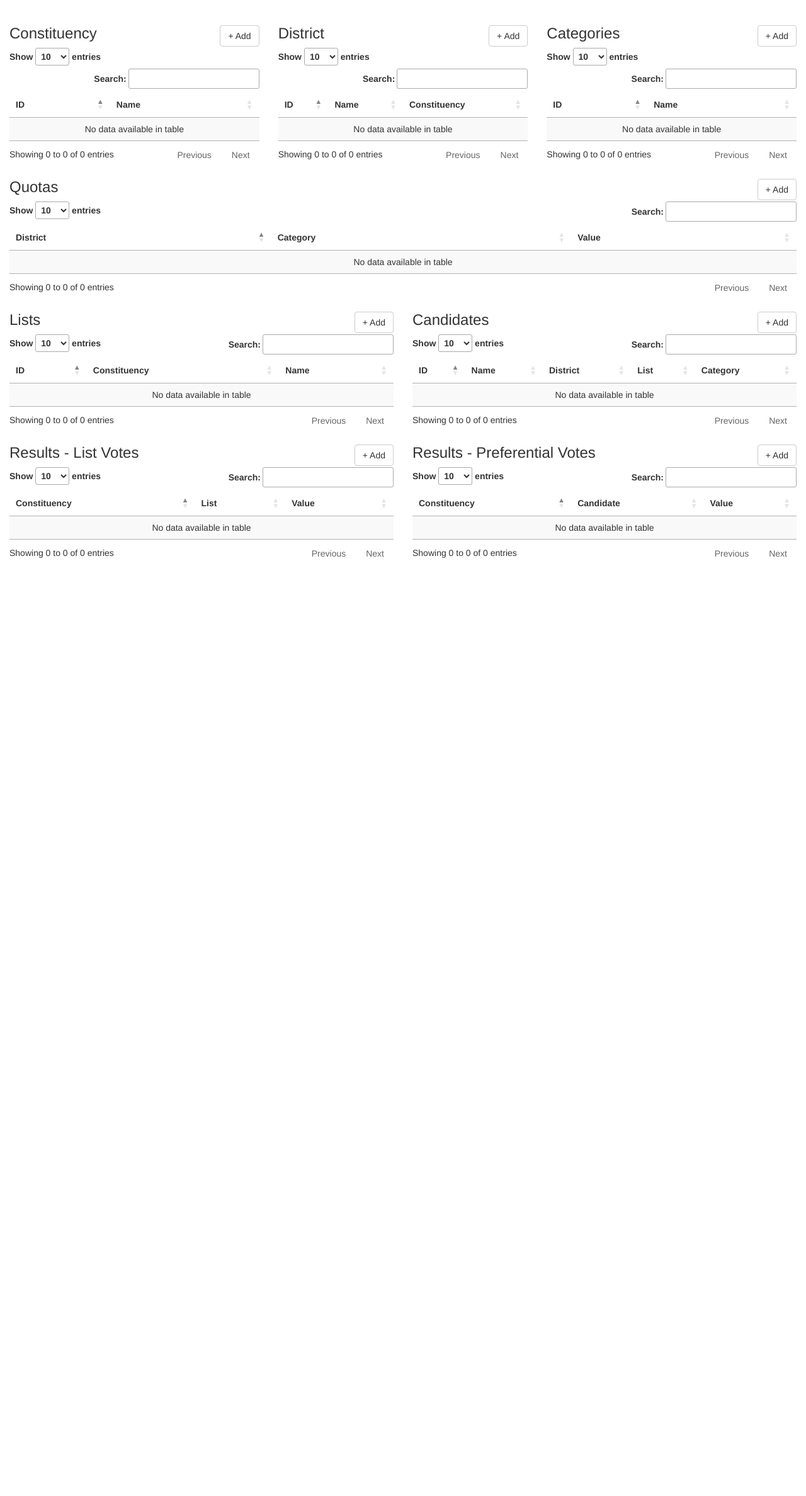
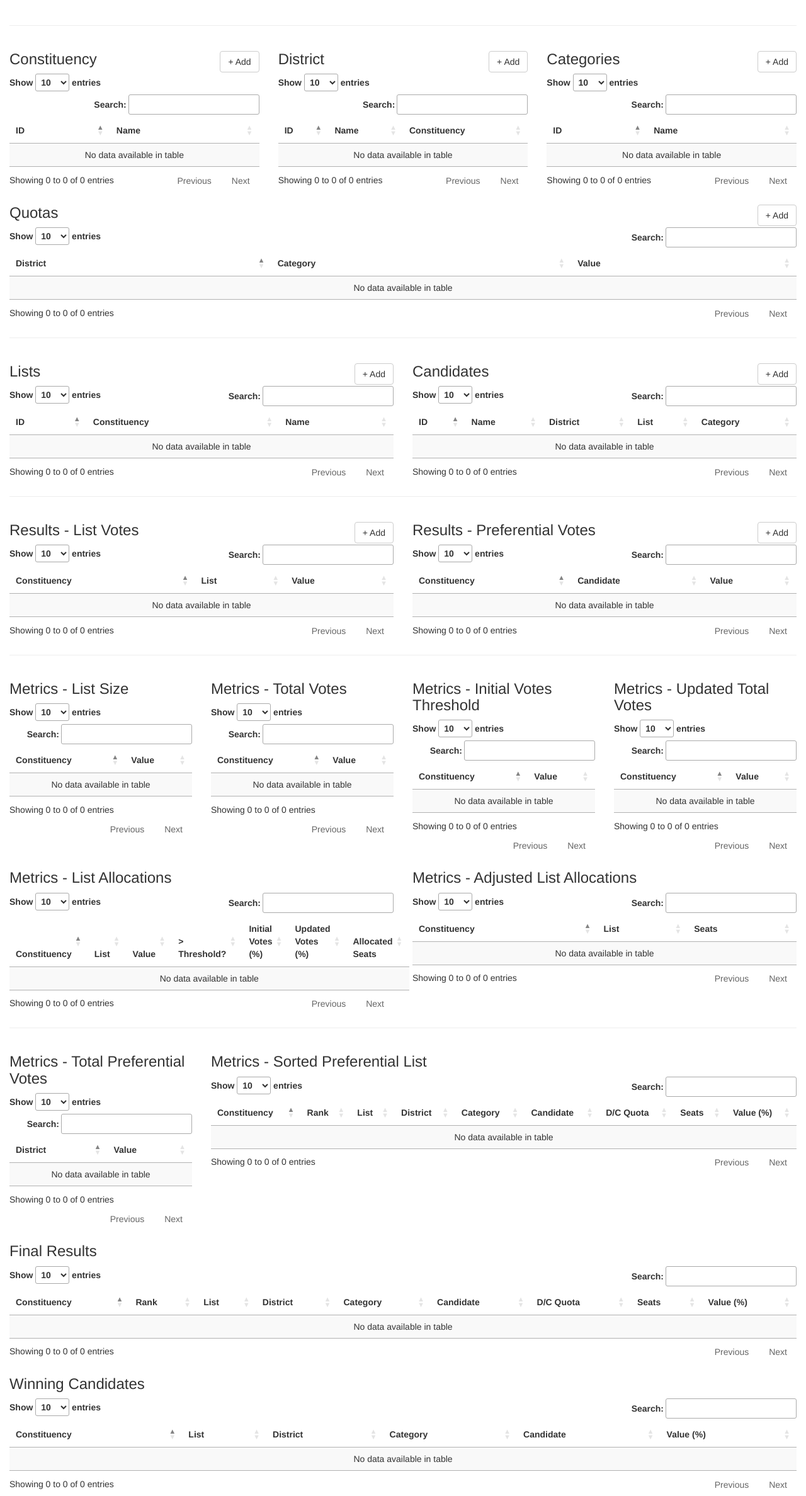
Before and after one commit to mist3ideen/elections, a Flask app: page / in a window 1280 px wide. Shown: the whole page at 63% size. Before the commit the page ends 886 px from the top, so only its background shows below. Run offline with Flask 2, Linux system fonts and the light colour scheme; data that the repository does not hold is empty; parts of the project's set-up code (start-up, migrations or seed data) failed here and were passed over; some libraries are stand-ins or nearby versions.

Commit message:
Added read-only ui for result views

```diff
--- a/uielections/application.py
+++ b/uielections/application.py
@@ -1,6 +1,10 @@
 from collections import namedtuple
+import calendar
+from datetime import datetime
+from decimal import Decimal, localcontext
 
 from flask import Flask, Blueprint, jsonify, url_for, request, render_template
+from flask.json import JSONEncoder
 from sqlalchemy_utils import escape_like
 from sqlalchemy import or_, func, Date
 from flask_sqlalchemy import SQLAlchemy
@@ -8,14 +12,41 @@ from flask_sqlalchemy import SQLAlchemy
 from .datatables import DataTable
 
 FieldColumn = namedtuple('FieldColumn', 'name,title,filter,type,orderable,searchable,visible,editable,choices')
+ROFieldColumn = lambda *args, **kwargs: FieldColumn(*args, editable=False, visible=False, **kwargs)
 noop_filter = lambda instance, value: value
 
 
 def getname_filter(model, field):
     return lambda instance, value: getattr(model.query.get(value), field)
 
+class CustomJSONEncoder(JSONEncoder):
+
+    def default(self, obj):
+        if isinstance(obj, datetime):
+            if obj.utcoffset() is not None:
+                obj = obj - obj.utcoffset()
+            millis = int(
+                calendar.timegm(obj.timetuple()) * 1000 +
+                obj.microsecond / 1000
+            )
+            return millis
+        elif isinstance(obj, Decimal):
+            # return str(obj)
+            # return float(obj)
+            # with localcontext() as ctx:
+            #     ctx.prec = 4
+            return str(obj.quantize(Decimal('1.0000')))
+        try:
+            iterable = iter(obj)
+        except TypeError:
+            pass
+        else:
+            return list(iterable)
+        return JSONEncoder.default(self, obj)
+
 
 app = Flask(__name__)
+app.json_encoder = CustomJSONEncoder
 app.config.from_object('uielections.config')
 app.config.from_envvar('UIELECTIONS_CONFIG', silent=True)
 
@@ -23,6 +54,9 @@ db = SQLAlchemy(app=app)
 
 dt = Blueprint('datatables', __name__)
 TABLES = {}
+
+class View:
+    pass
 
 
 def mynamedtuple(name, *field_args):
@@ -161,6 +195,224 @@ class PreferentialVote(db.Model):
     value = db.Column(db.Integer, nullable=False)
 
     id = db.CompositeProperty(_PreferentialVoteId, 'constituency_id', 'candidate_id')
+
+
+class ConstituencyListSize(View, db.Model):
+    __tablename__ = 'constituency_list_size'
+
+    FIELDS = [
+        ROFieldColumn('constituency_id', 'Constituency', getname_filter(Constituency, 'name'), 'string', orderable=True, searchable=True, choices=Constituency),
+        ROFieldColumn('list_size', 'Value', noop_filter, 'number', orderable=True, searchable=False, choices=None),
+    ]
+
+    id = db.synonym('constituency_id')
+
+    constituency_id = db.Column(db.Integer, db.ForeignKey('consituencies.id'), primary_key=True)
+    list_size = db.Column(db.Integer, nullable=False)
+
+
+class ConstituencyTotalVotes(View, db.Model):
+    __tablename__ = 'constituency_total_votes'
+
+    FIELDS = [
+        ROFieldColumn('constituency_id', 'Constituency', getname_filter(Constituency, 'name'), 'string', orderable=True, searchable=True, choices=Constituency),
+        ROFieldColumn('total_votes', 'Value', noop_filter, 'number', orderable=True, searchable=False, choices=None),
+    ]
+
+    id = db.synonym('constituency_id')
+
+    constituency_id = db.Column(db.Integer, db.ForeignKey('consituencies.id'), primary_key=True)
+    total_votes = db.Column(db.Integer, nullable=False)
+
+
+class ConstituencyInitialThreshold(View, db.Model):
+    __tablename__ = 'results_constituency_threshold'
+
+    FIELDS = [
+        ROFieldColumn('constituency_id', 'Constituency', getname_filter(Constituency, 'name'), 'string', orderable=True, searchable=True, choices=Constituency),
+        ROFieldColumn('list_threshold', 'Value', noop_filter, 'number', orderable=True, searchable=False, choices=None),
+    ]
+
+    id = db.synonym('constituency_id')
+
+    constituency_id = db.Column(db.Integer, db.ForeignKey('consituencies.id'), primary_key=True)
+    list_threshold = db.Column(db.Integer, nullable=False)
+
+
+class ConstituencyCountedVotes(View, db.Model):
+    __tablename__ = 'results_constituency_total_votes'
+
+    FIELDS = [
+        ROFieldColumn('constituency_id', 'Constituency', getname_filter(Constituency, 'name'), 'string', orderable=True, searchable=True, choices=Constituency),
+        ROFieldColumn('total_votes', 'Value', noop_filter, 'number', orderable=True, searchable=False, choices=None),
+    ]
+
+    id = db.synonym('constituency_id')
+
+    constituency_id = db.Column(db.Integer, db.ForeignKey('consituencies.id'), primary_key=True)
+    total_votes = db.Column(db.Integer, nullable=False)
+
+
+def _allocated_seats_filter(o, v):
+    return '{ss}{v:.5} / {t}{es}'.format(
+        v=v, t=o.list_size,
+        ss='<s>' if not o.passed_threshold else '', es='</s>' if not o.passed_threshold else ''
+    )
+
+
+def _updated_votes_filter(o, v):
+    return v if o.passed_threshold else '<s>{:.5}</s>'.format(v)
+
+
+class ListAllocations(View, db.Model):
+    __tablename__ = 'results_list_allocations'
+
+    _ListAllocationsId = mynamedtuple('_ListAllocationsId', 'constituency_id,electoral_list_id')
+
+    FIELDS = [
+        ROFieldColumn('constituency_id', 'Constituency', getname_filter(Constituency, 'name'), 'string', orderable=True, searchable=True, choices=Constituency),
+        ROFieldColumn('electoral_list_id', 'List', getname_filter(ElectoralList, 'name'), 'string', orderable=True, searchable=True, choices=ElectoralList),
+        ROFieldColumn('value', 'Value', noop_filter, 'number', orderable=True, searchable=False, choices=None),
+        ROFieldColumn('passed_threshold', '> Threshold?', noop_filter, 'number', orderable=True, searchable=False, choices=None),
+        ROFieldColumn('votes_percentage_pre', 'Initial Votes (%)', noop_filter, 'number', orderable=True, searchable=False, choices=None),
+        ROFieldColumn('votes_percentage_post', 'Updated Votes (%)', _updated_votes_filter, 'number', orderable=True, searchable=False, choices=None),
+        ROFieldColumn('allocated_seats', 'Allocated Seats', _allocated_seats_filter, 'number', orderable=True, searchable=False, choices=None),
+    ]
+
+    id = db.CompositeProperty(_ListAllocationsId, 'constituency_id', 'electoral_list_id')
+
+    constituency_id = db.Column(db.Integer, db.ForeignKey('consituencies.id'), primary_key=True)
+    electoral_list_id = db.Column(db.Integer, db.ForeignKey('consituencies.id'), primary_key=True)
+    value = db.Column(db.Integer, nullable=False)
+    votes_percentage_pre = db.Column(db.Numeric, nullable=False)
+    passed_threshold = db.Column(db.Boolean, nullable=False)
+    votes_percentage_post = db.Column(db.Numeric, nullable=False)
+    allocated_seats = db.Column(db.Numeric, nullable=False)
+    list_size = db.Column(db.Integer, nullable=False)
+
+
+class AdjustedListAllocations(View, db.Model):
+    __tablename__ = 'results_adjusted_list_allocations'
+
+    _ListAllocationsId = mynamedtuple('_ListAllocationsId', 'constituency_id,electoral_list_id')
+
+    FIELDS = [
+        ROFieldColumn('constituency_id', 'Constituency', getname_filter(Constituency, 'name'), 'string', orderable=True, searchable=True, choices=Constituency),
+        ROFieldColumn('electoral_list_id', 'List', getname_filter(ElectoralList, 'name'), 'string', orderable=True, searchable=True, choices=ElectoralList),
+        ROFieldColumn('allocated_seats', 'Seats', noop_filter, 'number', orderable=True, searchable=False, choices=None),
+    ]
+
+    id = db.CompositeProperty(_ListAllocationsId, 'constituency_id', 'electoral_list_id')
+
+    constituency_id = db.Column(db.Integer, db.ForeignKey('consituencies.id'), primary_key=True)
+    electoral_list_id = db.Column(db.Integer, db.ForeignKey('consituencies.id'), primary_key=True)
+    # allocated_seats = db.Column('sum', db.Integer, nullable=False)
+    allocated_seats = db.Column(db.Integer, nullable=False)
+
+
+class TotalPreferentialVotes(View, db.Model):
+    __tablename__ = 'results_total_preferential_votes'
+
+    FIELDS = [
+        ROFieldColumn('district_id', 'District', getname_filter(District, 'name'), 'string', orderable=True, searchable=True, choices=District),
+        ROFieldColumn('total_votes', 'Value', noop_filter, 'number', orderable=True, searchable=False, choices=None),
+    ]
+
+    id = db.synonym('district_id')
+
+    district_id = db.Column(db.Integer, db.ForeignKey('districts.id'), primary_key=True)
+    total_votes = db.Column(db.Integer, nullable=False)
+
+
+class SortedPreferentialList(View, db.Model):
+    __tablename__ = 'results_sorted_preferential_list'
+
+    # rowno, constituency_id, district_id, candidate_id, category_id, electoral_list_id, district_category_quota, allocated_seats, preferential_percentage
+    _SortedPreferentialId = mynamedtuple('_SortedPreferentialId', 'rowno,constituency_id')
+
+    FIELDS = [
+        ROFieldColumn('constituency_id', 'Constituency', getname_filter(Constituency, 'name'), 'string', orderable=True, searchable=True, choices=Constituency),
+        ROFieldColumn('rowno', 'Rank', noop_filter, 'number', orderable=True, searchable=True, choices=None),
+        ROFieldColumn('electoral_list_id', 'List', getname_filter(ElectoralList, 'name'), 'string', orderable=True, searchable=True, choices=ElectoralList),
+        ROFieldColumn('district_id', 'District', getname_filter(District, 'name'), 'string', orderable=True, searchable=True, choices=District),
+        ROFieldColumn('category_id', 'Category', getname_filter(CandidateCategory, 'name'), 'string', orderable=True, searchable=True, choices=CandidateCategory),
+        ROFieldColumn('candidate_id', 'Candidate', getname_filter(Candidate, 'name'), 'string', orderable=True, searchable=True, choices=Candidate),
+        ROFieldColumn('district_category_quota', 'D/C Quota', noop_filter, 'number', orderable=True, searchable=True, choices=None),
+        ROFieldColumn('allocated_seats', 'Seats', noop_filter, 'number', orderable=True, searchable=True, choices=None),
+        ROFieldColumn('preferential_percentage', 'Value (%)', noop_filter, 'number', orderable=True, searchable=False, choices=None),
+    ]
+
+    id = db.CompositeProperty(_SortedPreferentialId, 'rowno', 'constituency_id')
+
+    rowno = db.Column(db.Integer, primary_key=True)
+    constituency_id = db.Column(db.Integer, db.ForeignKey('consituencies.id'))
+    district_id = db.Column(db.Integer, db.ForeignKey('districts.id'))
+    candidate_id = db.Column(db.Integer, db.ForeignKey('candidates.id'))
+    category_id = db.Column(db.Integer, db.ForeignKey('candidate_categories.id'))
+    electoral_list_id = db.Column(db.Integer, db.ForeignKey('electoral_lists.id'))
+    district_category_quota = db.Column(db.Integer)
+    allocated_seats = db.Column(db.Integer)
+    preferential_percentage = db.Column(db.Numeric)
+
+
+def _illustrated_filter(f=noop_filter):
+    return lambda o, v: '{ss}{v}{es}'.format(
+        v=f(o, v),
+        ss='<strong>' if o.winning else '<s>', es='</strong>' if not o.winning else '</s>'
+    )
+
+
+class IllustratedFinalResult(View, db.Model):
+    __tablename__ = 'results_preferential_illustrated'
+
+    _SortedPreferentialId = mynamedtuple('_SortedPreferentialId', 'rowno,constituency_id')
+
+    FIELDS = [
+        ROFieldColumn('constituency_id', 'Constituency', _illustrated_filter(getname_filter(Constituency, 'name')), 'string', orderable=True, searchable=True, choices=Constituency),
+        ROFieldColumn('rowno', 'Rank', _illustrated_filter(), 'number', orderable=True, searchable=True, choices=None),
+        ROFieldColumn('electoral_list_id', 'List', _illustrated_filter(getname_filter(ElectoralList, 'name')), 'string', orderable=True, searchable=True, choices=ElectoralList),
+        ROFieldColumn('district_id', 'District', _illustrated_filter(getname_filter(District, 'name')), 'string', orderable=True, searchable=True, choices=District),
+        ROFieldColumn('category_id', 'Category', _illustrated_filter(getname_filter(CandidateCategory, 'name')), 'string', orderable=True, searchable=True, choices=CandidateCategory),
+        ROFieldColumn('candidate_id', 'Candidate', _illustrated_filter(getname_filter(Candidate, 'name')), 'string', orderable=True, searchable=True, choices=Candidate),
+        ROFieldColumn('district_category_quota', 'D/C Quota', _illustrated_filter(), 'number', orderable=True, searchable=True, choices=None),
+        ROFieldColumn('allocated_seats', 'Seats', _illustrated_filter(), 'number', orderable=True, searchable=True, choices=None),
+        ROFieldColumn('preferential_percentage', 'Value (%)', _illustrated_filter(), 'number', orderable=True, searchable=False, choices=None),
+    ]
+
+    id = db.CompositeProperty(_SortedPreferentialId, 'rowno', 'constituency_id')
+
+    rowno = db.Column(db.Integer, primary_key=True)
+    constituency_id = db.Column(db.Integer, db.ForeignKey('consituencies.id'))
+    district_id = db.Column(db.Integer, db.ForeignKey('districts.id'))
+    candidate_id = db.Column(db.Integer, db.ForeignKey('candidates.id'))
+    category_id = db.Column(db.Integer, db.ForeignKey('candidate_categories.id'))
+    electoral_list_id = db.Column(db.Integer, db.ForeignKey('electoral_lists.id'))
+    district_category_quota = db.Column(db.Integer)
+    allocated_seats = db.Column(db.Integer)
+    preferential_percentage = db.Column(db.Numeric)
+    winning = db.Column(db.Boolean)
+
+
+class FinalResult(View, db.Model):
+    __tablename__ = 'results_preferential'
+
+    FIELDS = [
+        ROFieldColumn('constituency_id', 'Constituency', getname_filter(Constituency, 'name'), 'string', orderable=True, searchable=True, choices=Constituency),
+        ROFieldColumn('electoral_list_id', 'List', getname_filter(ElectoralList, 'name'), 'string', orderable=True, searchable=True, choices=ElectoralList),
+        ROFieldColumn('district_id', 'District', getname_filter(District, 'name'), 'string', orderable=True, searchable=True, choices=District),
+        ROFieldColumn('category_id', 'Category', getname_filter(CandidateCategory, 'name'), 'string', orderable=True, searchable=True, choices=CandidateCategory),
+        ROFieldColumn('candidate_id', 'Candidate', getname_filter(Candidate, 'name'), 'string', orderable=True, searchable=True, choices=Candidate),
+        ROFieldColumn('preferential_percentage', 'Value (%)', noop_filter, 'number', orderable=True, searchable=False, choices=None),
+    ]
+
+    id = db.synonym('candidate_id')
+
+    constituency_id = db.Column(db.Integer, db.ForeignKey('consituencies.id'))
+    district_id = db.Column(db.Integer, db.ForeignKey('districts.id'))
+    candidate_id = db.Column(db.Integer, db.ForeignKey('candidates.id'), primary_key=True)
+    category_id = db.Column(db.Integer, db.ForeignKey('candidate_categories.id'))
+    electoral_list_id = db.Column(db.Integer, db.ForeignKey('electoral_lists.id'))
+    preferential_percentage = db.Column(db.Numeric)
 
 
 @app.route('/')
@@ -316,9 +568,24 @@ potato(dt, Constituency)
 potato(dt, District)
 potato(dt, CandidateCategory)
 potato(dt, DistrictQuota)
+
 potato(dt, ElectoralList)
 potato(dt, Candidate)
+
 potato(dt, VotesPerList)
 potato(dt, PreferentialVote)
 
+potato(dt, ConstituencyListSize)
+potato(dt, ConstituencyTotalVotes)
+potato(dt, ConstituencyInitialThreshold)
+potato(dt, ConstituencyCountedVotes)
+potato(dt, ListAllocations)
+potato(dt, AdjustedListAllocations)
+
+potato(dt, TotalPreferentialVotes)
+potato(dt, SortedPreferentialList)
+potato(dt, IllustratedFinalResult)
+potato(dt, FinalResult)
+
+
 app.register_blueprint(dt)
--- a/uielections/static/index.js
+++ b/uielections/static/index.js
@@ -62,6 +62,11 @@ $(document).ready(function() {
         var $form = $("#edit-modal form.formal#edit_form");
         var $deleteForm = $("#edit-modal form.formal#delete_form");
         var $table = $(this).parents("table");
+
+        if ($table.data('editable') === false) {
+            return false;
+        }
+
         var table = $table.DataTable();
         var data = table.row(this).data(); // .DT_RowData.fields_data;
         var fieldsData = data.DT_RowData.fields_data;
--- a/uielections/templates/index.html
+++ b/uielections/templates/index.html
@@ -28,7 +28,9 @@
     </head>
     <body>
         <div class="fluid-container">
-            <div>
+            <div class="col-md-12">
+                <hr />
+                <div class="row">
                     <div class="col-md-4 table-container">
                         <h3>Constituency&nbsp;<a class="add-btn btn btn-default pull-right">&plus; Add</a></h3>
                         <table id="table-constituency" class="table display"></table>
@@ -41,10 +43,15 @@
                         <h3>Categories&nbsp;<a class="add-btn btn btn-default pull-right">&plus; Add</a></h3>
                         <table id="table-candidatecategory" class="table display"></table>
                     </div>
+                </div>
+                <div class="row">
                     <div class="col-md-12 table-container">
                         <h3>Quotas&nbsp;<a class="add-btn btn btn-default pull-right">&plus; Add</a></h3>
                         <table id="table-districtquota" class="table display" data-dependson="constituency district candidatecategory"></table>
                     </div>
+                </div>
+                <hr />
+                <div class="row">
                     <div class="col-md-6 table-container">
                         <h3>Lists&nbsp;<a class="add-btn btn btn-default pull-right">&plus; Add</a></h3>
                         <table id="table-electorallist" class="table display" data-dependson="constituency"></table>
@@ -54,7 +61,8 @@
                         <table id="table-candidate" class="table display" data-dependson="electorallist constituency district candidatecategory"></table>
                     </div>
                 </div>
-            <div>
+                <hr />
+                <div class="row">
                     <div class="col-md-6 table-container">
                         <h3>Results - List Votes&nbsp;<a class="add-btn btn btn-default pull-right">&plus; Add</a></h3>
                         <table id="table-votesperlist" class="table display" data-dependson="constituency electorallist"></table>
@@ -62,6 +70,59 @@
                     <div class="col-md-6 table-container">
                         <h3>Results - Preferential Votes&nbsp;<a class="add-btn btn btn-default pull-right">&plus; Add</a></h3>
                         <table id="table-preferentialvote" class="table display" data-dependson="constituency candidate electorallist district candidatecategory"></table>
+                    </div>
+                </div>
+                <hr />
+                <div class="row">
+                    <div class="col-md-3 table-container">
+                        <h3>Metrics - List Size</h3>
+                        <table id="table-constituencylistsize" class="table display" data-editable="false" data-dependson="constituency district candidatecategory districtquota"></table>
+                    </div>
+                    <div class="col-md-3 table-container">
+                        <h3>Metrics - Total Votes</h3>
+                        <table id="table-constituencytotalvotes" class="table display" data-editable="false" data-dependson="constituency votesperlist electorallist"></table>
+                    </div>
+                    <div class="col-md-3 table-container">
+                        <h3>Metrics - Initial Votes Threshold</h3>
+                        <table id="table-constituencyinitialthreshold" class="table display" data-editable="false" data-dependson="constituency district candidatecategory districtquota votesperlist electorallist"></table>
+                    </div>
+                    <div class="col-md-3 table-container">
+                        <h3>Metrics - Updated Total Votes</h3>
+                        <table id="table-constituencycountedvotes" class="table display" data-editable="false" data-dependson="constituency district candidatecategory districtquota votesperlist electorallist"></table>
+                    </div>
+                </div>
+                <div class="row">
+                    <div class="col-md-6 table-container">
+                        <h3>Metrics - List Allocations</h3>
+                        <table id="table-listallocations" class="table display" data-editable="false" data-dependson="constituency district candidatecategory districtquota votesperlist electorallist"></table>
+                    </div>
+                    <div class="col-md-6 table-container">
+                        <h3>Metrics - Adjusted List Allocations</h3>
+                        <table id="table-adjustedlistallocations" class="table display" data-editable="false" data-dependson="constituency district candidatecategory districtquota votesperlist electorallist"></table>
+                    </div>
+                </div>
+                <hr />
+                <div class="row">
+                    <div class="col-md-3 table-container">
+                        <h3>Metrics - Total Preferential Votes</h3>
+                        <table id="table-totalpreferentialvotes" class="table display" data-editable="false" data-dependson="constituency district candidatecategory districtquota votesperlist electorallist"></table>
+                    </div>
+                    <div class="col-md-9 table-container">
+                        <h3>Metrics - Sorted Preferential List</h3>
+                        <table id="table-sortedpreferentiallist" class="table display" data-editable="false" data-dependson="constituency district candidatecategory districtquota votesperlist electorallist"></table>
+                    </div>
+                </div>
+                <div class="row">
+                    <div class="col-md-12 table-container">
+                        <h3>Final Results</h3>
+                        <table id="table-illustratedfinalresult" class="table display" data-editable="false" data-dependson="constituency district candidatecategory districtquota votesperlist electorallist"></table>
+                    </div>
+                </div>
+                <div class="row">
+                    <div class="col-md-12 table-container">
+                        <h3>Winning Candidates</h3>
+                        <table id="table-finalresult" class="table display" data-editable="false" data-dependson="constituency district candidatecategory districtquota votesperlist electorallist"></table>
+                    </div>
                 </div>
             </div>
         </div> <!-- /container -->
```
Also changed, not shown: elections.sql (+22 -3 lines). Lines whose indentation alone changed are shown as unchanged.
